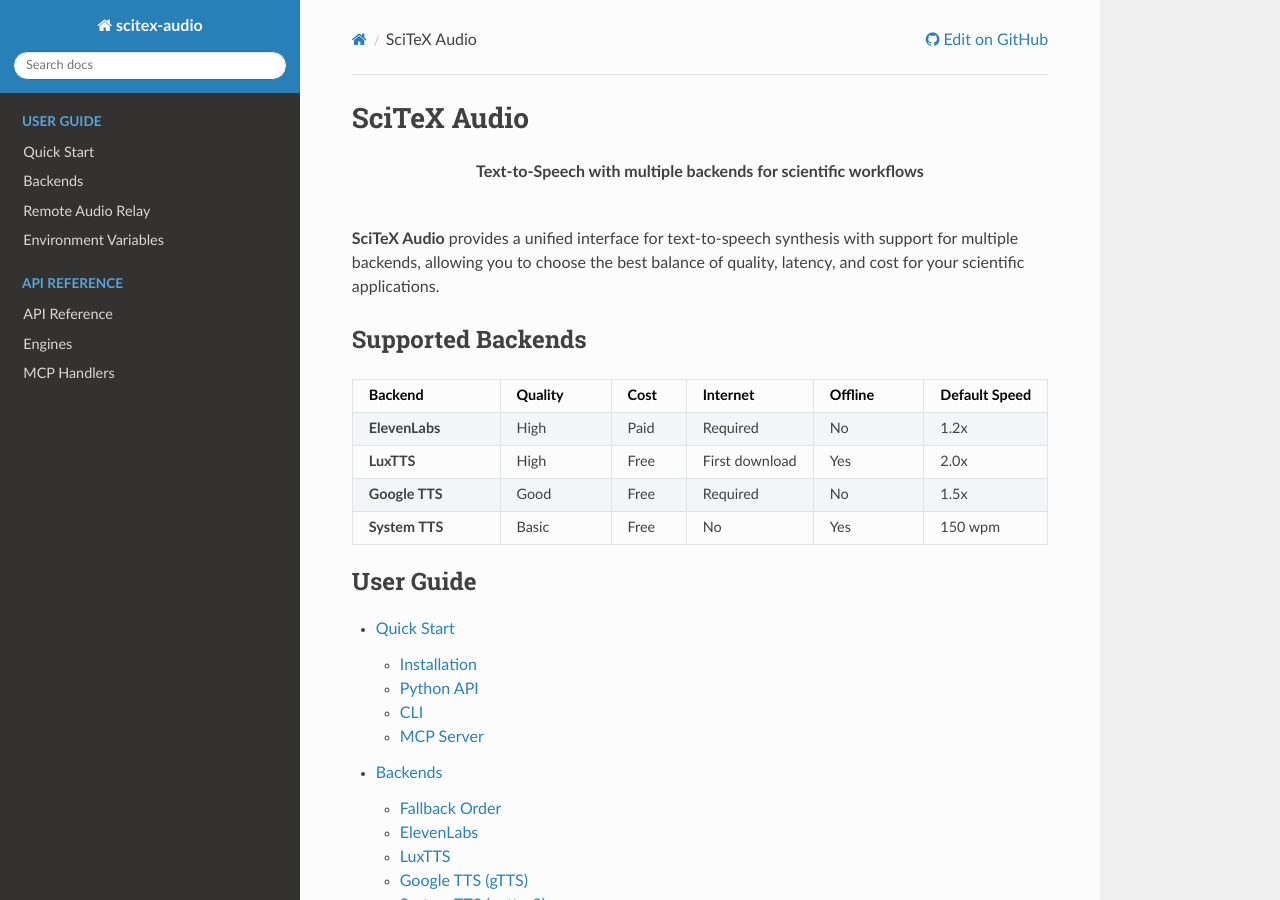
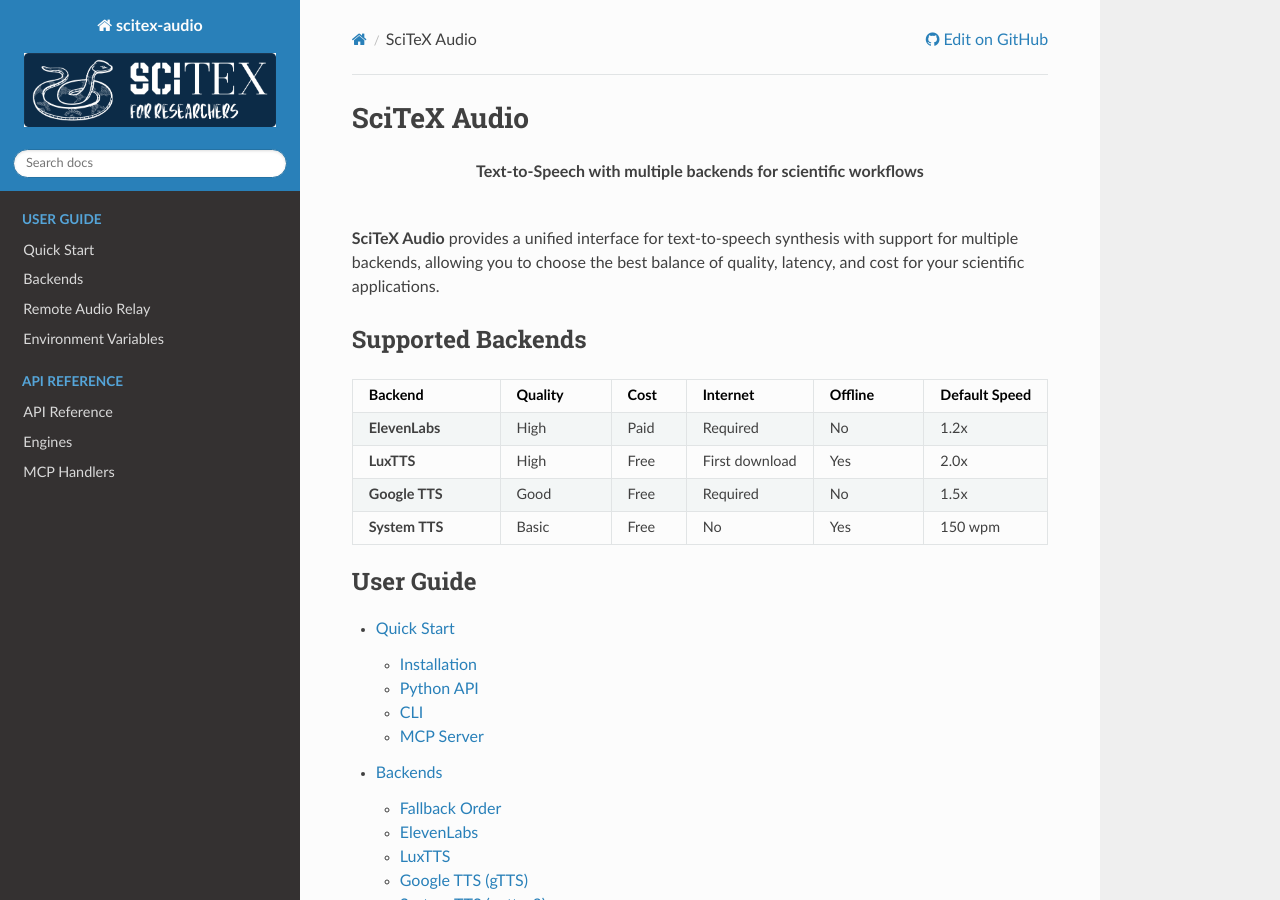
Before and after one commit to ywatanabe1989/scitex-audio, a Sphinx documentation site: the page built from docs/sphinx/index.rst, in a window 1280 px wide and 900 px high. Built offline with Sphinx 7.4.7 and the Read the Docs theme 3.1.0, drawn with Linux system fonts in a browser that asks for light colours.

Commit message:
docs: add html_logo banner for consistent RTD appearance
Co-Authored-By: Claude Opus 4.6 <noreply@anthropic.com>

```diff
--- a/docs/sphinx/conf.py
+++ b/docs/sphinx/conf.py
@@ -46,6 +46,7 @@ autodoc_mock_imports = [
 autosummary_generate = True
 
 html_theme = "sphinx_rtd_theme"
+html_logo = "../scitex-logo-banner.png"
 html_static_path = ["_static"]
 
 html_theme_options = {
```
Also changed, not shown: docs/scitex-logo-banner.png (added).
